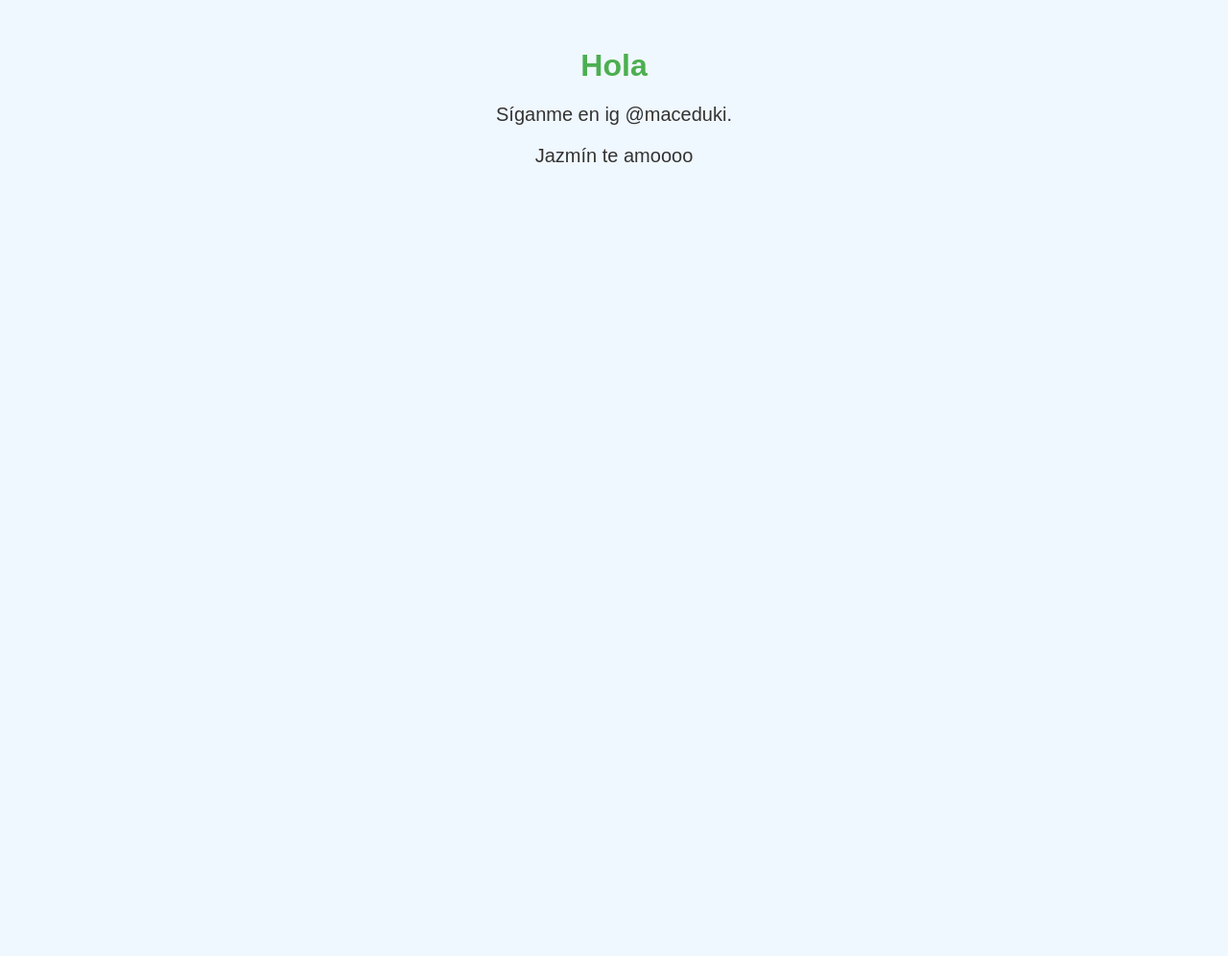
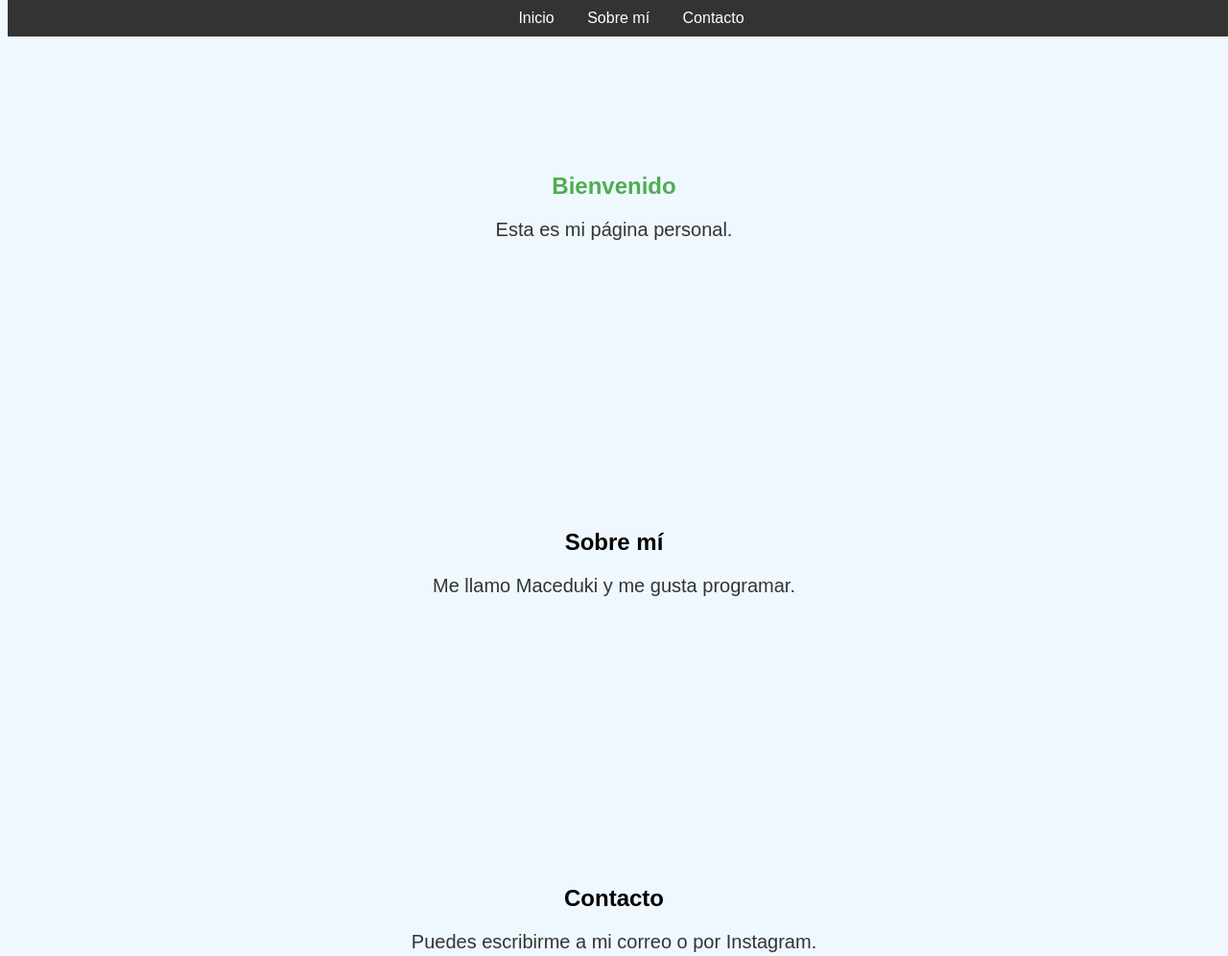
Before and after one commit to Maceduki/maceduki.github.io, a plain HTML site: page index.html in a window 1280 px wide. Shown: the top 996 px of the page at 96% size. Before the commit the page ends 800 px from the top, so only its background shows below. Drawn offline with Linux system fonts and the light colour scheme.

Commit message:
Update index.html

```diff
--- a/index.html
+++ b/index.html
@@ -21,11 +21,95 @@
         }
     </style>
 </head>
+<nav>
+    <ul>
+        <li><a href="#inicio">Inicio</a></li>
+        <li><a href="#sobre-mi">Sobre mí</a></li>
+        <li><a href="#contacto">Contacto</a></li>
+    </ul>
+</nav>
+<style>
+    nav {
+        background-color: #333;
+        padding: 10px;
+        position: fixed;
+        width: 100%;
+        top: 0;
+        text-align: center;
+    }
+
+    nav ul {
+        list-style: none;
+        margin: 0;
+        padding: 0;
+    }
+
+    nav li {
+        display: inline;
+        margin: 0 15px;
+    }
+
+    nav a {
+        color: white;
+        text-decoration: none;
+    }
+
+    section {
+        padding: 100px 20px;
+        margin-top: 60px;
+    }
+</style>
+
+<section id="inicio">
+    <h1>Bienvenido</h1>
+    <p>Esta es mi página personal.</p>
+</section>
+
+<section id="sobre-mi">
+    <h2>Sobre mí</h2>
+    <p>Me llamo Maceduki y me gusta programar.</p>
+</section>
+
+<section id="contacto">
+    <h2>Contacto</h2>
+    <p>Puedes escribirme a mi correo o por Instagram.</p>
+</section>
 
 <body>
     <h1>Hola</h1>
     <p>Síganme en ig @maceduki.</p>
     <p>Jazmín te amoooo</p>
 </body>
+<style>
+    nav {
+        background-color: #333;
+        padding: 10px;
+        position: fixed;
+        width: 100%;
+        top: 0;
+        text-align: center;
+    }
+
+    nav ul {
+        list-style: none;
+        margin: 0;
+        padding: 0;
+    }
+
+    nav li {
+        display: inline;
+        margin: 0 15px;
+    }
+
+    nav a {
+        color: white;
+        text-decoration: none;
+    }
+
+    section {
+        padding: 100px 20px;
+        margin-top: 60px;
+    }
+</style>
 
 </html>
```
